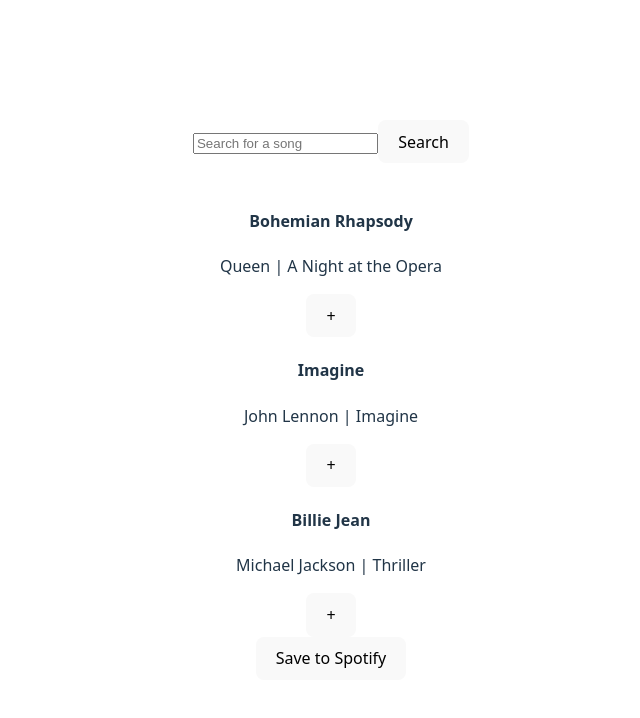
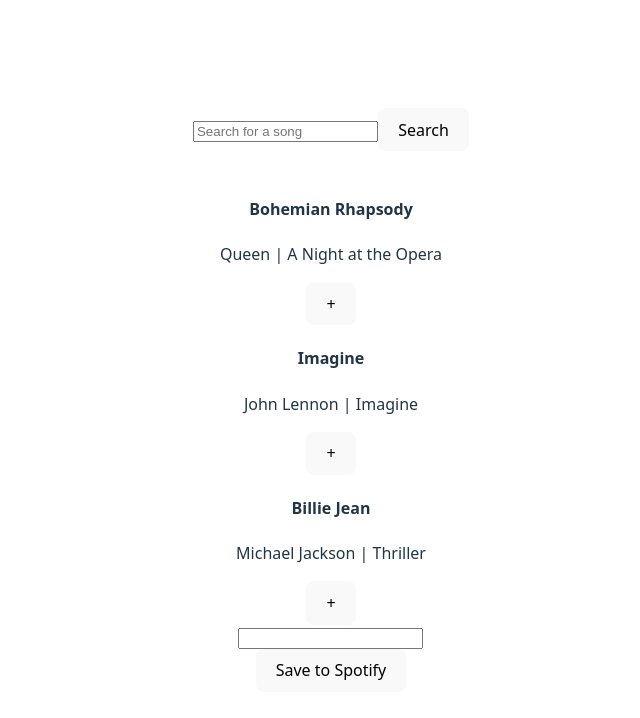
Before and after one commit to nanasekyere/Jammmin, a React app: page / in a window 1280 px wide. Shown: the top 718 px of the page, without its empty margins (309-949 px from the left). Built offline with nearby package versions, Linux system fonts and the light colour scheme; the HTML template or start-up script is replaced by a standard one.

Commit message:
Added functionality to rename playlist

```diff
--- a/src/components/App/App.jsx
+++ b/src/components/App/App.jsx
@@ -1,4 +1,4 @@
-import { useState } from 'react'
+import { useState, useEffect } from 'react'
 
 import './App.css'
 import SearchBar from '../SearchBar/SearchBar.jsx'
@@ -8,6 +8,8 @@
 function App() {
 
   const [playlist, setPlaylist] = useState([])
+
+  const [playlistName, setPlaylistName] = useState("")
 
   const addToPlaylist = (song) => {
     setPlaylist((prev) => [...prev, song])
@@ -25,6 +27,10 @@
     setPlaylist(newPlaylist)
   }
 
+  const handlePlaylistRename = (name) => {
+    setPlaylistName(name)
+  }
+
   return (
     <>
     <SearchBar onSearch={handleSearch} />
@@ -33,7 +39,7 @@
 
     <SearchResults addSong={addToPlaylist}/>
 
-    <Playlist addedSongs={playlist} removeSong={handleRemoval}/>
+    <Playlist addedSongs={playlist} removeSong={handleRemoval} name={playlistName} rename={handlePlaylistRename}/>
     </>
   )
 }
--- a/src/components/Playlist/Playlist.jsx
+++ b/src/components/Playlist/Playlist.jsx
@@ -1,9 +1,14 @@
 import SongCell from "../SearchResults/SongCell";
 
-function Playlist({addedSongs, removeSong}) {
-
+function Playlist({addedSongs, removeSong, name, rename}) {
     return (
         <>
+            <input
+                type='text'
+                value={name}
+                onChange={(e) => rename(e.target.value)}
+            />
+            <br />
             { addedSongs.map((song) => {
                 return (
                     <div key={song.id}>
```
